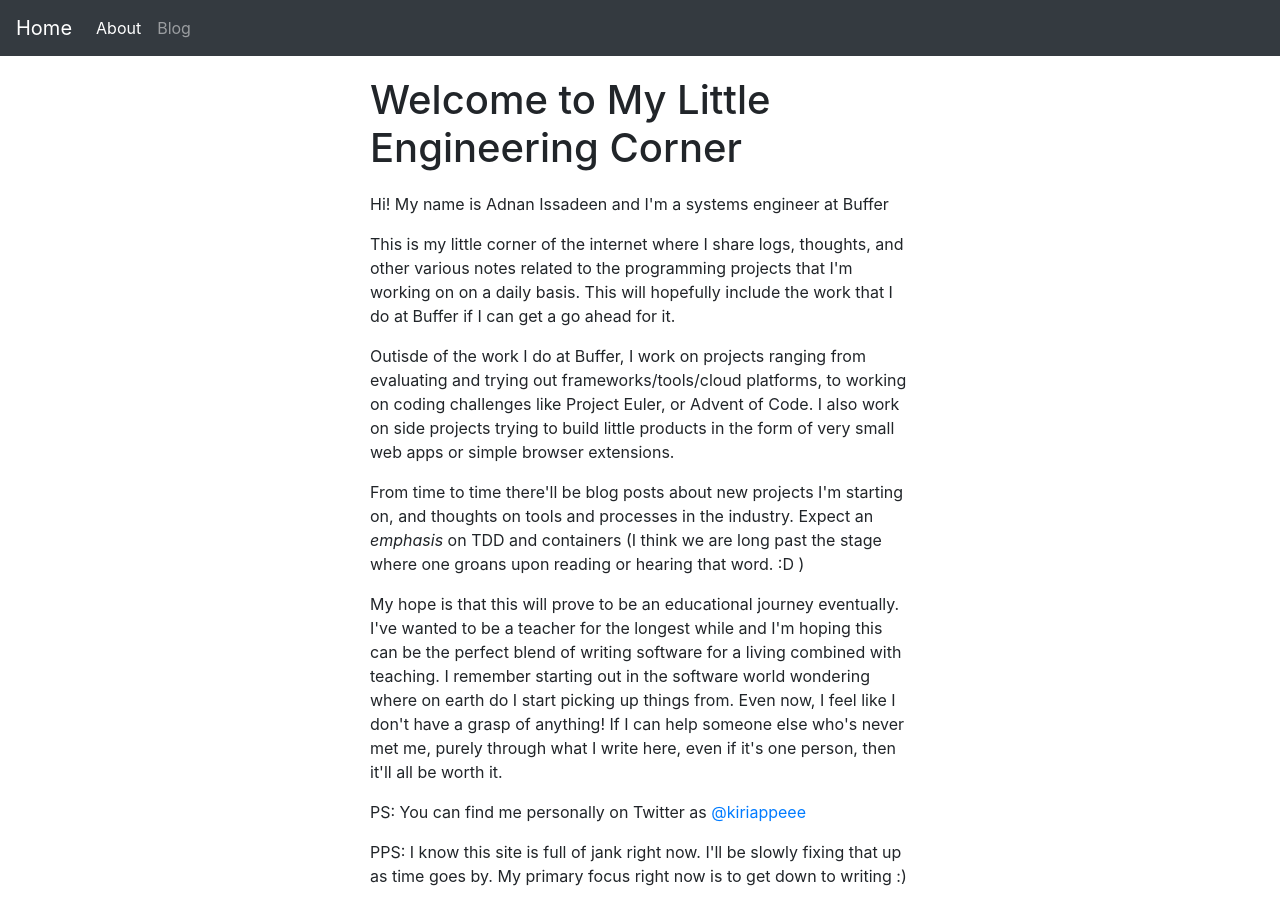
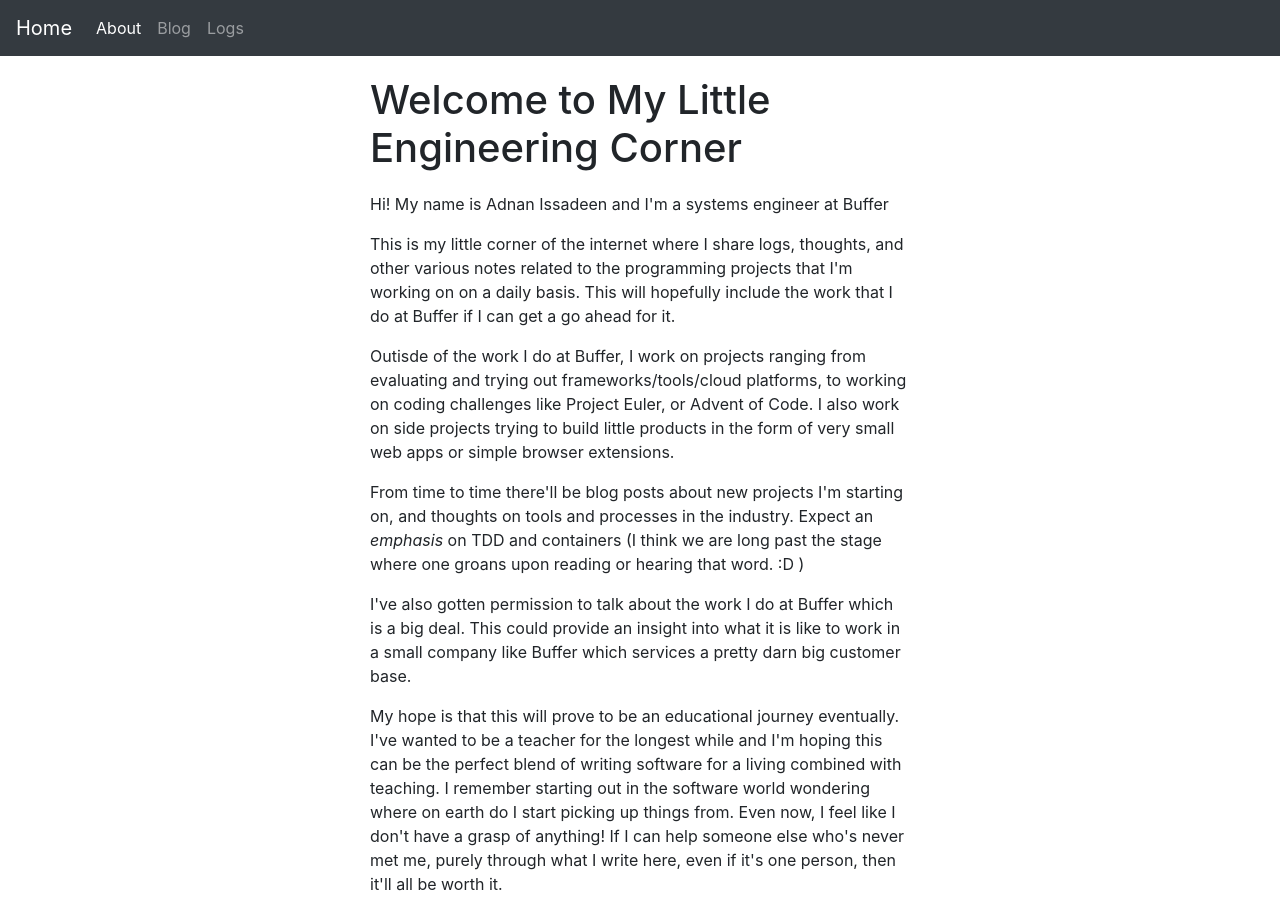
Before and after one commit to kiriappeee/eng.adnanissadeen.com, a plain HTML site: page about.html in a window 1280 px wide. Shown: the top 899 px of the page. Drawn offline with nearby package versions, Linux system fonts and the light colour scheme.

Commit message:
Updated about section and nav bar

```diff
--- a/about.html
+++ b/about.html
@@ -12,6 +12,7 @@
         <ul class="navbar-nav mr-auto">
             <li class="navbar-item active"><a class="nav-link" href="about.html">About</a></li>
             <li class="navbar-item"><a class="nav-link" href="http://blog.eng.adnanissadeen.com">Blog</a></li>
+            <li class="navbar-item"><a class="nav-link" href="http://log.eng.adnanissadeen.com">Logs</a></li>
         </ul>
     </header>
     <div class="container">
@@ -32,6 +33,9 @@
                 <p>From time to time there'll be blog posts about new projects I'm starting on, and thoughts on tools and processes in the industry.
                 Expect an <em>emphasis</em> on TDD and containers (I think we are long past the stage where one groans upon reading
                 or hearing that word. :D )</p>
+                <p>I've also gotten permission to talk about the work I do at Buffer which is a big deal. This could provide an insight into what
+                it is like to work in a small company like Buffer which services a pretty darn big customer base.
+                </p>
                 <p>My hope is that this will prove to be an educational journey eventually. I've wanted to be a teacher for the longest
                 while and I'm hoping this can be the perfect blend of writing software for a living combined with teaching.
                 I remember starting out in the software world wondering where on earth do I start picking up things from. Even now,
```
Also changed, not shown: index.html (+1 -0 lines).
